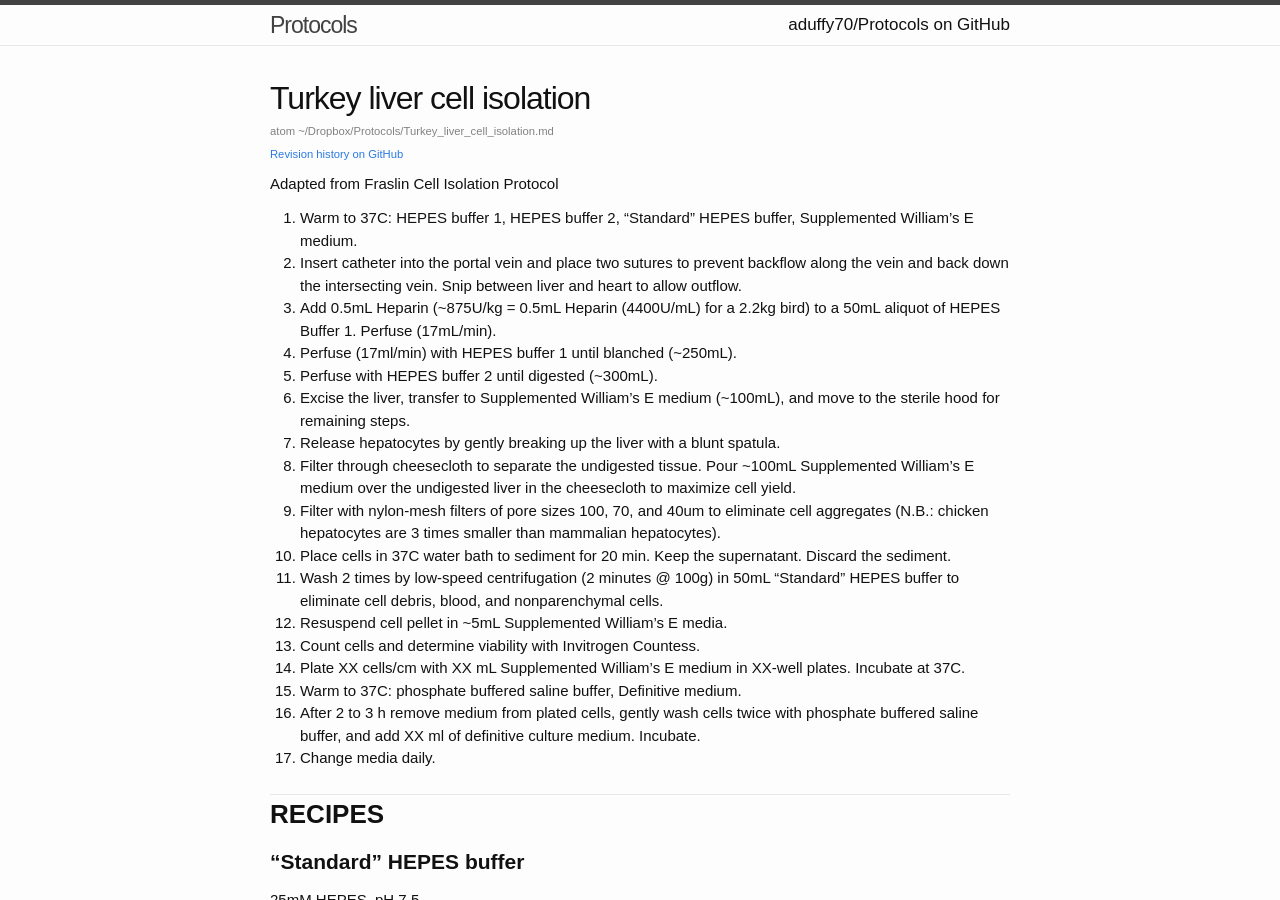
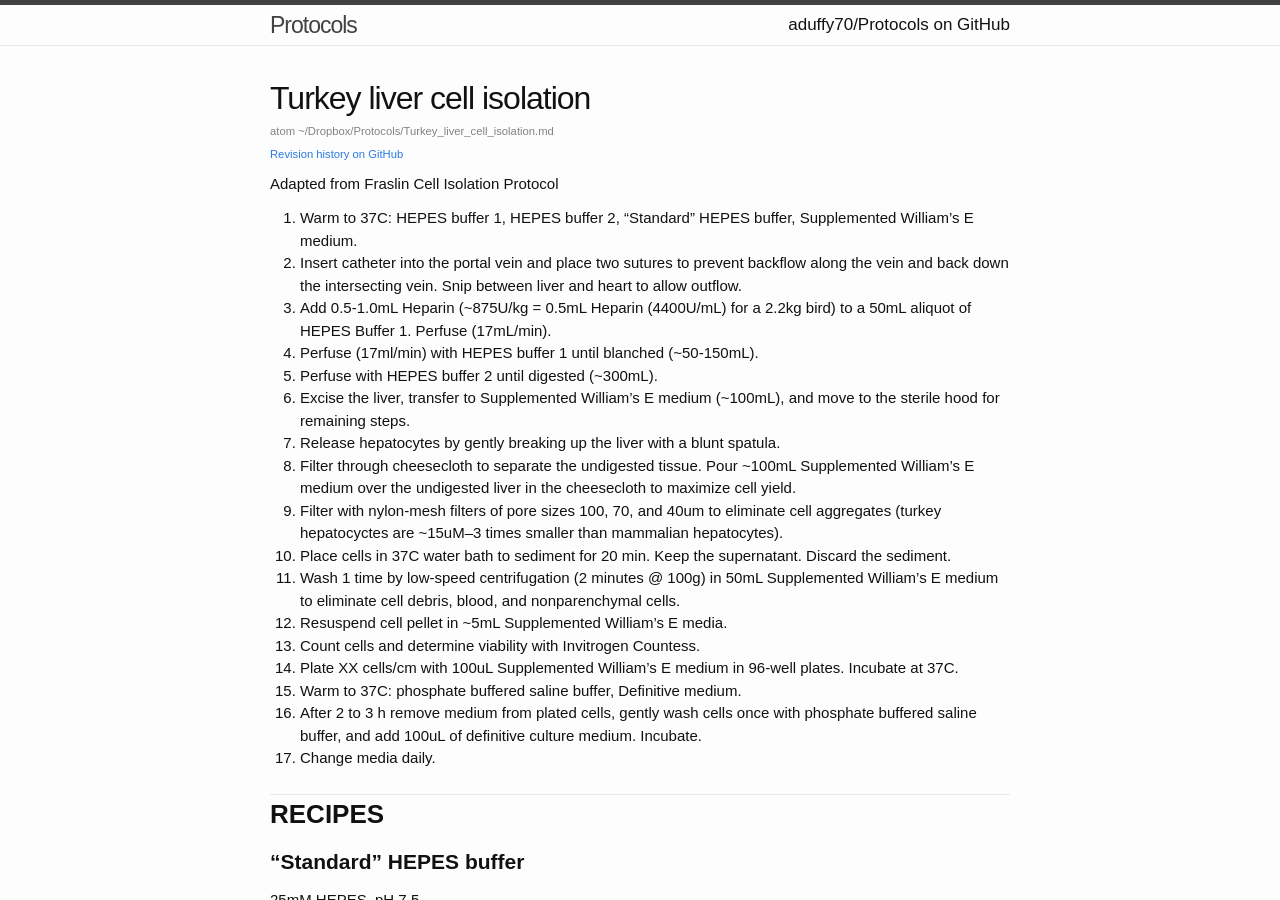
Before and after one commit to aduffy70/Protocols, a Jekyll site: the page built from Turkey_liver_cell_isolation.md, in a window 1280 px wide and 900 px high. Built offline with Jekyll 4.4.1, drawn with Linux system fonts in a browser that asks for light colours; some web fonts are replaced.

Commit message:
Process modifications based on recent tests

```diff
--- a/Turkey_liver_cell_isolation.md
+++ b/Turkey_liver_cell_isolation.md
@@ -8,20 +8,20 @@ Adapted from Fraslin Cell Isolation Protocol
 
 1. Warm to 37C: HEPES buffer 1, HEPES buffer 2, “Standard” HEPES buffer, Supplemented William’s E medium.
 2. Insert catheter into the portal vein and place two sutures to prevent backflow along the vein and back down the intersecting vein. Snip between liver and heart to allow outflow.
-3. Add 0.5mL Heparin (~875U/kg = 0.5mL Heparin (4400U/mL) for a 2.2kg bird) to a 50mL aliquot of HEPES Buffer 1. Perfuse (17mL/min).
-4. Perfuse (17ml/min) with HEPES buffer 1 until blanched (~250mL).
+3. Add 0.5-1.0mL Heparin (~875U/kg = 0.5mL Heparin (4400U/mL) for a 2.2kg bird) to a 50mL aliquot of HEPES Buffer 1. Perfuse (17mL/min).
+4. Perfuse (17ml/min) with HEPES buffer 1 until blanched (~50-150mL).
 5. Perfuse with HEPES buffer 2 until digested (~300mL).
 6. Excise the liver, transfer to Supplemented William’s E medium (~100mL), and move to the sterile hood for remaining steps.
 7. Release hepatocytes by gently breaking up the liver with a blunt spatula.
 8. Filter through cheesecloth to separate the undigested tissue. Pour ~100mL Supplemented William’s E medium over the undigested liver in the cheesecloth to maximize cell yield.
-9. Filter with nylon-mesh filters of pore sizes 100, 70, and 40um to eliminate cell aggregates (N.B.: chicken hepatocytes are 3 times smaller than mammalian hepatocytes).
+9. Filter with nylon-mesh filters of pore sizes 100, 70, and 40um to eliminate cell aggregates (turkey hepatocyctes are ~15uM--3 times smaller than mammalian hepatocytes).
 10. Place cells in 37C water bath to sediment for 20 min. Keep the supernatant. Discard the sediment.
-11. Wash 2 times by low-speed centrifugation (2 minutes @ 100g) in 50mL “Standard” HEPES buffer to eliminate cell debris, blood, and nonparenchymal cells.
+11. Wash 1 time by low-speed centrifugation (2 minutes @ 100g) in 50mL Supplemented William's E medium to eliminate cell debris, blood, and nonparenchymal cells.
 12. Resuspend cell pellet in ~5mL Supplemented William’s E media.
 13. Count cells and determine viability with Invitrogen Countess.
-14. Plate XX cells/cm with XX mL Supplemented William’s E medium in    XX-well plates. Incubate at 37C.
+14. Plate XX cells/cm with 100uL Supplemented William’s E medium in 96-well plates. Incubate at 37C.
 15. Warm to 37C: phosphate buffered saline buffer, Definitive medium.
-16. After 2 to 3 h remove medium from plated cells, gently wash cells twice with phosphate buffered saline buffer, and add XX ml of definitive culture medium. Incubate.
+16. After 2 to 3 h remove medium from plated cells, gently wash cells once with phosphate buffered saline buffer, and add 100uL of definitive culture medium. Incubate.
 17. Change media daily.
 
 # RECIPES
```
